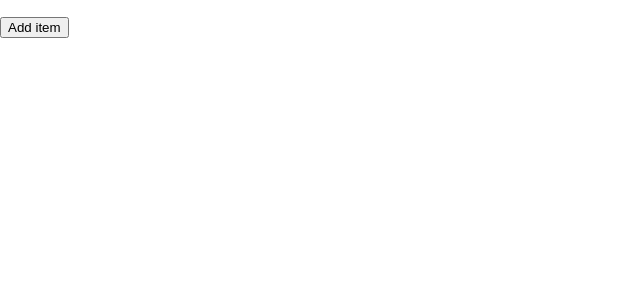
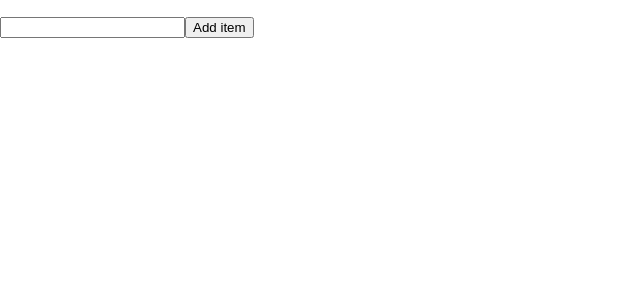
Before and after one commit to syedfaisalsaleeem/optimum-frontend, a React (Create React App) app: page / in a window 1280 px wide. Shown: the top 300 px of the page, without its empty margins (0-640 px from the left). Built offline with nearby package versions, Linux system fonts and the light colour scheme.

Commit message:
unit test case failed for todolist

```diff
--- a/src/components/InputBox/InputBox.js
+++ b/src/components/InputBox/InputBox.js
@@ -2,7 +2,7 @@ const InputBox =(props) =>{
     console.log(props)
     return(
         <>
-
+         <input type="text" onChange={e=> {}}/>
         </>
     )
 };
--- a/src/components/TextBox/TextBox.js
+++ b/src/components/TextBox/TextBox.js
@@ -1,6 +1,8 @@
 const TextBox =() =>{
+    const todolist = []
     return(
         <>
+
         </>
     )
 };
```
Also changed, not shown: 1 other file (tests, documents, lock files or other folders).
